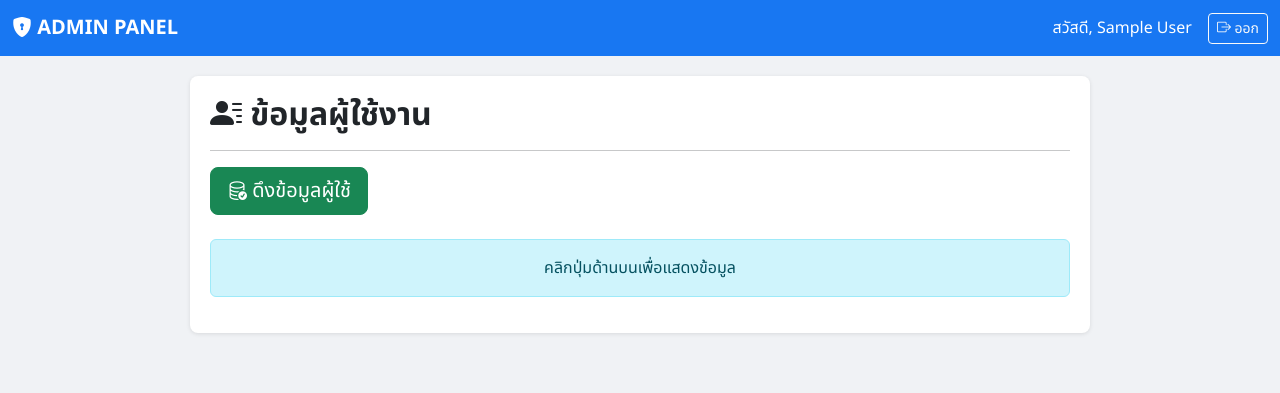
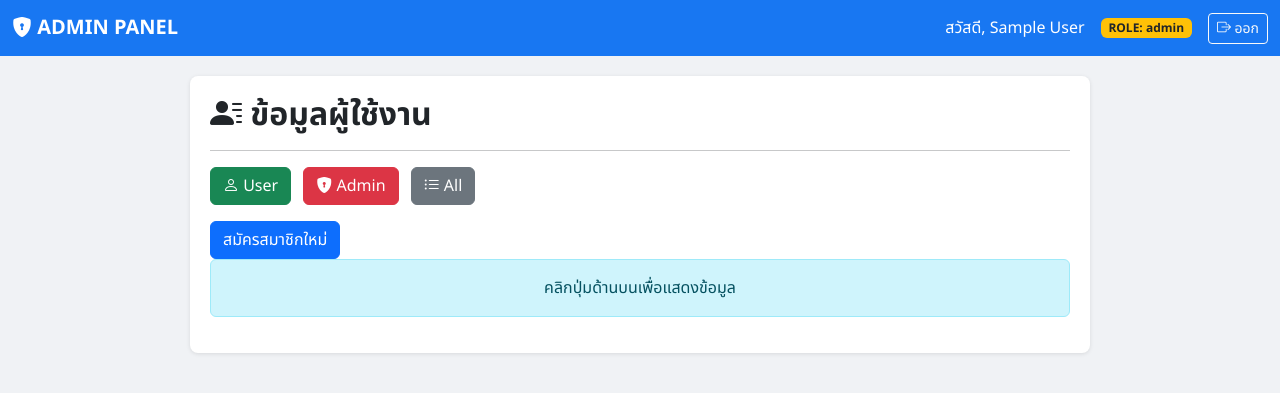
Before and after one commit to 68319080035-rgb/wook100000000, a PHP site: page / in a window 1280 px wide. Shown: the top 393 px of the page. Run offline with PHP 8.4, Linux system fonts and the light colour scheme; the visitor is signed in with stand-in values (Sample User, id 1).

Commit message:
Update index.php

```diff
--- a/connect.php/index.php
+++ b/connect.php/index.php
@@ -1,13 +1,12 @@
 <?php
 session_start();
-
-// ตรวจสอบสิทธิ์ Admin
-if (!isset($_SESSION['cus_id']) || ($_SESSION['role'] ?? '') !== 'admin') {
-    echo "<div class='alert alert-danger'>คุณไม่มีสิทธิ์เข้าถึงหน้านี้</div>";
+if (!isset($_SESSION['cus_id']) || ($_SESSION['role'] ?? 'user') !== 'admin') {
+    echo "<div class='alert alert-danger'>คุณไม่มีสิทธิ์เข้าถึงหน้าผู้ดูแลระบบ</div>";
     exit();
 }
 
 $admin_name = htmlspecialchars($_SESSION['fullname'] ?? 'ผู้ดูแลระบบ');
+$current_role = htmlspecialchars($_SESSION['role'] ?? 'NOT SET');
 ?>
 
 <!DOCTYPE html>
@@ -15,7 +14,7 @@ $admin_name = htmlspecialchars($_SESSION['fullname'] ?? 'ผู้ดูแล
 <head>
 <meta charset="UTF-8">
 <meta name="viewport" content="width=device-width, initial-scale=1.0">
-<title>Admin Dashboard | ข้อมูลผู้ใช้งาน</title>
+<title>Admin Dashboard</title>
 <link href="https://cdn.jsdelivr.net/npm/bootstrap@5.3.3/dist/css/bootstrap.min.css" rel="stylesheet">
 <link href="https://fonts.googleapis.com/css2?family=Noto+Sans+Thai:wght@400;700&display=swap" rel="stylesheet">
 <link rel="stylesheet" href="https://cdn.jsdelivr.net/npm/bootstrap-icons@1.11.3/font/bootstrap-icons.min.css">
@@ -26,12 +25,12 @@ body { font-family: 'Noto Sans Thai', sans-serif; background-color: #f0f2f5; pad
 </style>
 </head>
 <body>
-
 <nav class="navbar navbar-expand-lg navbar-dark navbar-custom fixed-top">
 <div class="container-fluid">
 <a class="navbar-brand fw-bold" href="#"><i class="bi bi-shield-lock-fill"></i> ADMIN PANEL</a>
 <div class="d-flex align-items-center">
 <span class="navbar-text text-white me-3">สวัสดี, <?php echo $admin_name; ?></span>
+<span class="badge bg-warning text-dark me-3">ROLE: <?php echo $current_role; ?></span>
 <a class="btn btn-outline-light btn-sm" href="logout.php"><i class="bi bi-box-arrow-right"></i> ออก</a>
 </div>
 </div>
@@ -40,56 +39,58 @@ body { font-family: 'Noto Sans Thai', sans-serif; background-color: #f0f2f5; pad
 <div class="admin-card">
 <h2 class="fw-bold"><i class="bi bi-person-lines-fill"></i> ข้อมูลผู้ใช้งาน</h2>
 <hr>
-    <button class="btn btn-success btn-lg mb-4" id="fetchDataBtn">
-        <i class="bi bi-database-check"></i> ดึงข้อมูลผู้ใช้
-    </button>
+
+<!-- ปุ่มกรองสถานะ -->
+<div class="mb-3">
+    <button class="btn btn-success me-2 filterBtn" data-status="user"><i class="bi bi-person"></i> User</button>
+    <button class="btn btn-danger me-2 filterBtn" data-status="admin"><i class="bi bi-shield-lock-fill"></i> Admin</button>
+    <button class="btn btn-secondary filterBtn" data-status="all"><i class="bi bi-list-ul"></i> All</button>
+</div>
+<a href="register_form.php" class="btn btn-primary">
+    สมัครสมาชิกใหม่
+</a>
+<!-- พื้นที่แสดงตาราง -->
 <div id="dataOutput">
-        <div class="alert alert-info text-center" role="alert">คลิกปุ่มด้านบนเพื่อแสดงข้อมูล</div>
+<div class="alert alert-info text-center">คลิกปุ่มด้านบนเพื่อแสดงข้อมูล</div>
 </div>
 </div>
 
 <script src="https://cdn.jsdelivr.net/npm/bootstrap@5.3.3/dist/js/bootstrap.bundle.min.js"></script>
 <script>
-// ดึงข้อมูลผู้ใช้
-document.getElementById('fetchDataBtn').addEventListener('click', function() {
+// ฟังก์ชันดึงข้อมูล
+function fetchUsers(status = 'all') {
     const outputDiv = document.getElementById('dataOutput');
-    const button = this;
+    outputDiv.innerHTML = `<div class="text-center p-3"><div class="spinner-border text-primary" role="status"></div><p class="mt-2 text-muted">กำลังดึงข้อมูล...</p></div>`;
 
-    outputDiv.innerHTML = `<div class="text-center p-3"><div class="spinner-border text-primary" role="status"></div><p class="mt-2 text-muted">กำลังดึงข้อมูล...</p></div>`;
-    button.disabled = true;
-
-    fetch('fetch_user_data.php')
+    fetch('fetch_user_data.php?status=' + status)
         .then(res => {
             if (res.status === 403) throw new Error('การเข้าถึงถูกปฏิเสธ (ไม่มีสิทธิ์ Admin)');
             if (!res.ok) throw new Error(`HTTP Error! Status: ${res.status}`);
             return res.text();
         })
         .then(data => { outputDiv.innerHTML = data.trim() || `<div class="alert alert-warning text-center">ไม่พบข้อมูล</div>`; })
-        .catch(err => { outputDiv.innerHTML = `<div class="alert alert-danger text-center">**ข้อผิดพลาด** ${err.message}</div>`; })
-        .finally(() => { button.disabled = false; });
+        .catch(err => { outputDiv.innerHTML = `<div class="alert alert-danger text-center">**ข้อผิดพลาด** ${err.message}</div>`; });
+}
+
+// ปุ่มกรอง
+document.querySelectorAll('.filterBtn').forEach(btn => {
+    btn.addEventListener('click', () => fetchUsers(btn.dataset.status));
 });
 
-// Delete user
+// ปุ่ม Edit/Delete
 document.addEventListener("click", function(e){
-    const btn = e.target.closest(".deleteBtn");
-    if(btn){
-        let user_id = btn.dataset.id;
+    const delBtn = e.target.closest(".deleteBtn");
+    const editBtn = e.target.closest(".editBtn");
+
+    if(delBtn){
         if(!confirm("ต้องการลบผู้ใช้นี้จริงหรือไม่?")) return;
-        fetch("user_delete.php?id=" + user_id)
+        fetch("user_delete.php?id=" + delBtn.dataset.id)
             .then(res => res.text())
-            .then(msg => {
-                alert(msg);
-                document.getElementById("fetchDataBtn").click();
-            });
+            .then(msg => { alert(msg); fetchUsers('all'); });
     }
-});
 
-// Edit user
-document.addEventListener("click", function(e){
-    const btn = e.target.closest(".editBtn");
-    if(btn){
-        let user_id = btn.dataset.id;
-        window.location = "user_edit.php?id=" + user_id;
+    if(editBtn){
+        window.location = "user_edit.php?id=" + editBtn.dataset.id;
     }
 });
 </script>
```
Lines whose indentation alone changed are shown as unchanged.
